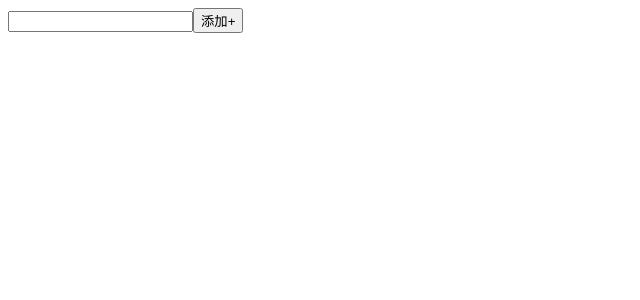
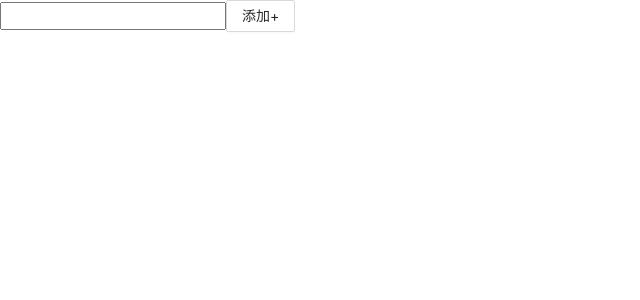
Before and after one commit to studyyiran/happy, a React app: page /main in a window 1280 px wide. Shown: the top 300 px of the page, without its empty margins (0-640 px from the left). Built offline with nearby package versions, Linux system fonts and the light colour scheme.

Commit message:
feat: add antd(没做按需加载)

```diff
--- a/src/index.js
+++ b/src/index.js
@@ -1,6 +1,7 @@
 import React from "react";
 import ReactDOM from "react-dom";
 import { App } from "./App";
+import "antd/dist/antd.css";
 
 ReactDOM.render(
   <React.StrictMode>
--- a/src/pages/main/index.js
+++ b/src/pages/main/index.js
@@ -1,5 +1,6 @@
 import React, { useContext, useState } from "react";
 import { StoreAjaxPageContext } from "./context";
+import { Button } from "antd";
 
 export const MainPage = () => {
   const storeAjaxPageContext = useContext(StoreAjaxPageContext);
@@ -29,13 +30,13 @@ const Add = ({ onAddHandler }) => {
           }
         }}
       />
-      <button
+      <Button
         onClick={() => {
           onAddHandler(value);
         }}
       >
         添加+
-      </button>
+      </Button>
     </div>
   );
 };
```
Also changed, not shown: package.json (+5 -7 lines), 1 other file (tests, documents, lock files or other folders).
